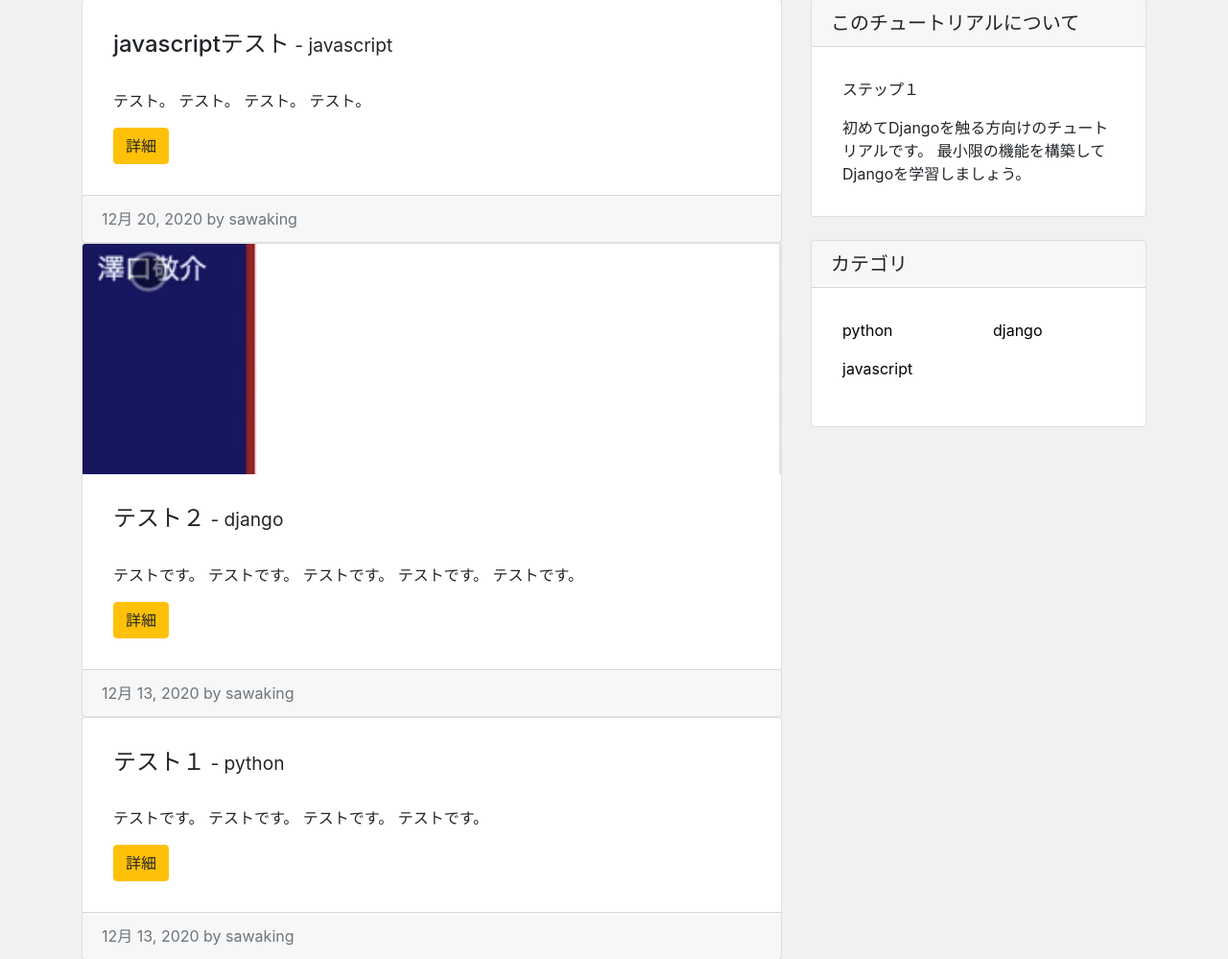
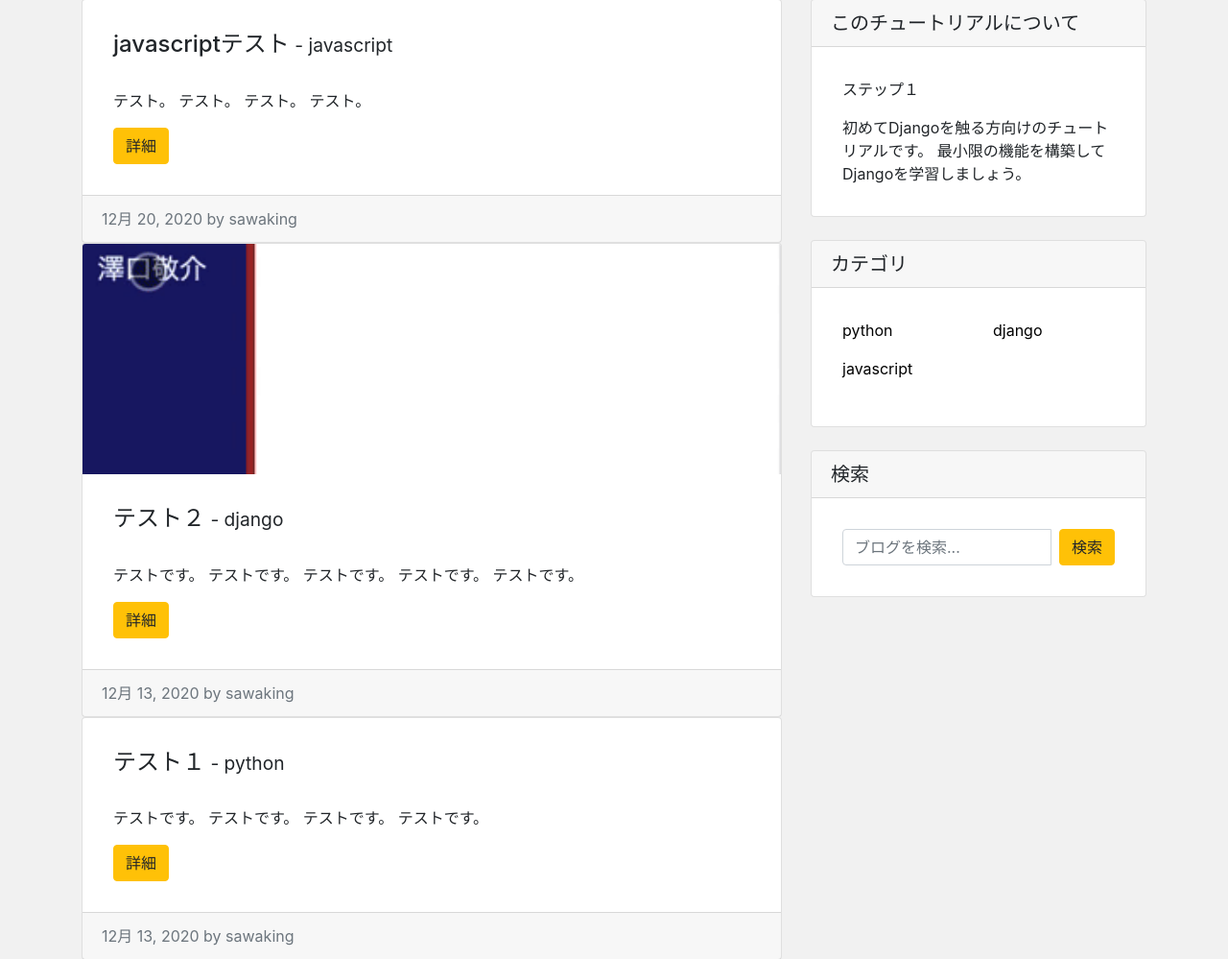
Before and after one commit to akiramenowaruiotoko/django-blog-tutorial, a Django app: page / in a window 1280 px wide. Shown: the part 81-1080 px from the top of the page at 96% size. Run offline with Django 3.2, Linux system fonts and the light colour scheme; data comes from the database, SQL or seed files in the repository; some libraries are stand-ins or nearby versions.

Commit message:
検索機能実装

```diff
--- a/app/templates/app/index.html
+++ b/app/templates/app/index.html
@@ -4,6 +4,9 @@
 
 <div class="row my-4">
     <div class="col-md-8">
+        {% if keyword %}
+            <h4 class="mb-4">「{{ keyword }}の検索結果」</h4>
+        {% endif %}
         {% for post in post_data %}
             <div class="card md-4">
                 {% if post.image %}
@@ -33,6 +36,7 @@
                 </p>
             </div>
         </div>
+
         <div class="card my-4">
             <h5 class="card-header">カテゴリ</h5>
             <div class="card-body">
@@ -51,6 +55,16 @@
                 </div>
             </div>
         </div>
+
+        <div class="card my-4">
+            <h5 class="card-header">検索</h5>
+            <div class="card-body">
+                <form method="get" action="{% url 'search' %}" class="input-group">
+                    <input type="text" class="form-control" name="keyword" placeholder="ブログを検索...">
+                    <button class="btn btn-warning ml-2" type="submit">検索</button>
+                </form>
+            </div>
+        </div>
     </div>
 </div>
 
--- a/app/urls.py
+++ b/app/urls.py
@@ -8,5 +8,5 @@ urlpatterns = [
     path('post/<int:pk>/edit', views.PostEditView.as_view(), name='post_edit'),
     path('post/<int:pk>/delete', views.PostDeleteView.as_view(), name='post_delete'),
     path('category/<str:category>', views.CategoryView.as_view(), name='category'),
-
+    path('search', views.SearchView.as_view(), name='search'),
 ]
--- a/app/views.py
+++ b/app/views.py
@@ -3,6 +3,9 @@ from django.views.generic import View
 from.models import Post, Category
 from.forms import PostForm
 from django.contrib.auth.mixins import LoginRequiredMixin
+from django.db.models import Q
+from functools import reduce
+from operator import and_
 
 
 class IndexView(View):
@@ -107,3 +110,23 @@ class CategoryView(View):
         return render(request, 'app/index.html', {
             'post_data': post_data
         })
+
+
+class SearchView(View):
+    def get(self, request, *args, **kwargs):
+        post_data = Post.objects.order_by('-id')
+        keyword = request.GET.get('keyword')
+
+        if keyword:
+            exclusion_list = set([' ', '　'])
+            query_list = ''
+            for word in keyword:
+                if not word in exclusion_list:
+                    query_list += word
+            query = reduce(and_, [Q(title__icontains=q) | Q(content__icontains=q) for q in query_list])
+            post_data = post_data.filter(query)
+
+        return render(request, 'app/index.html', {
+            'keyword': keyword,
+            'post_data': post_data
+        })
```
